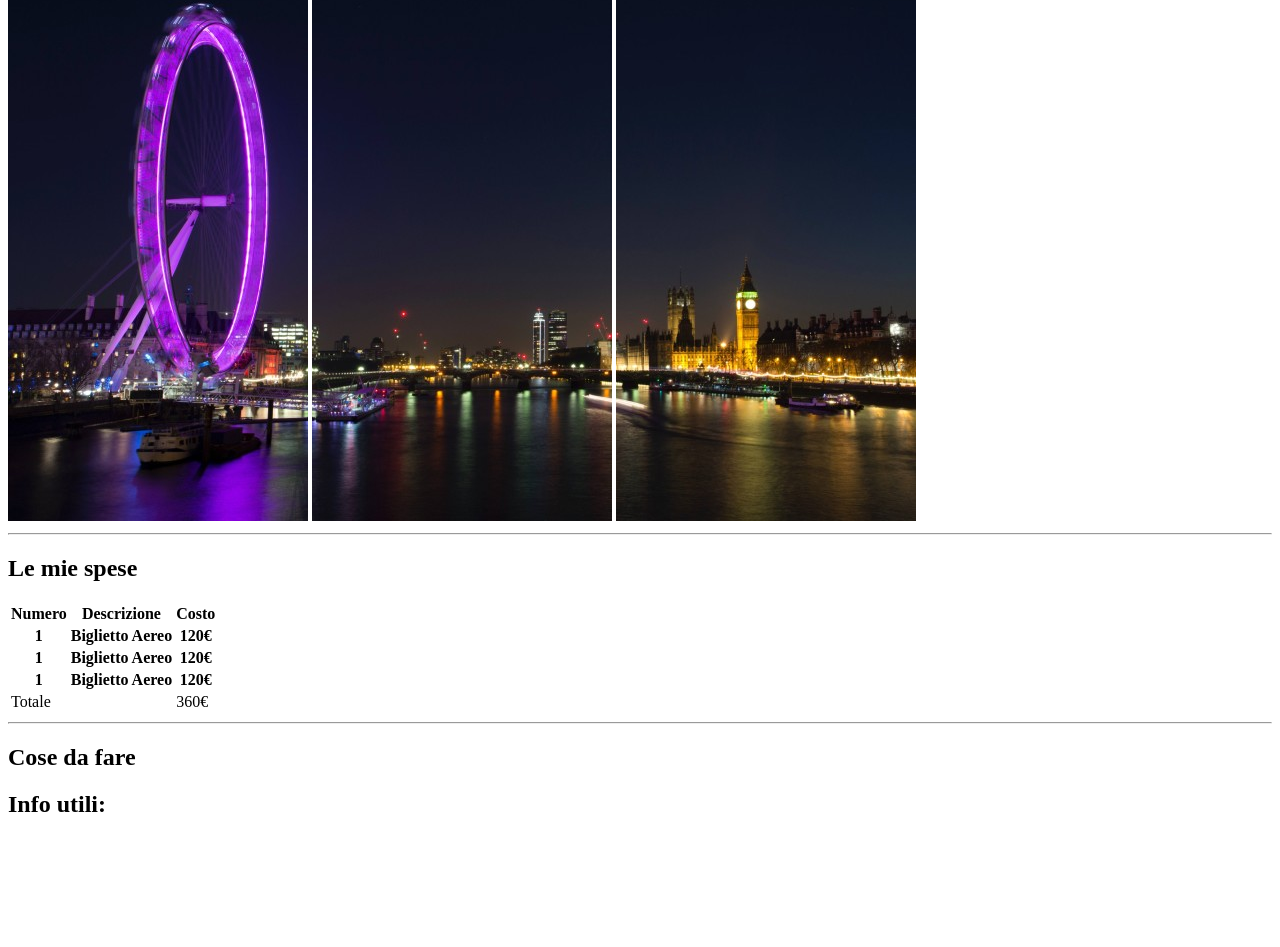
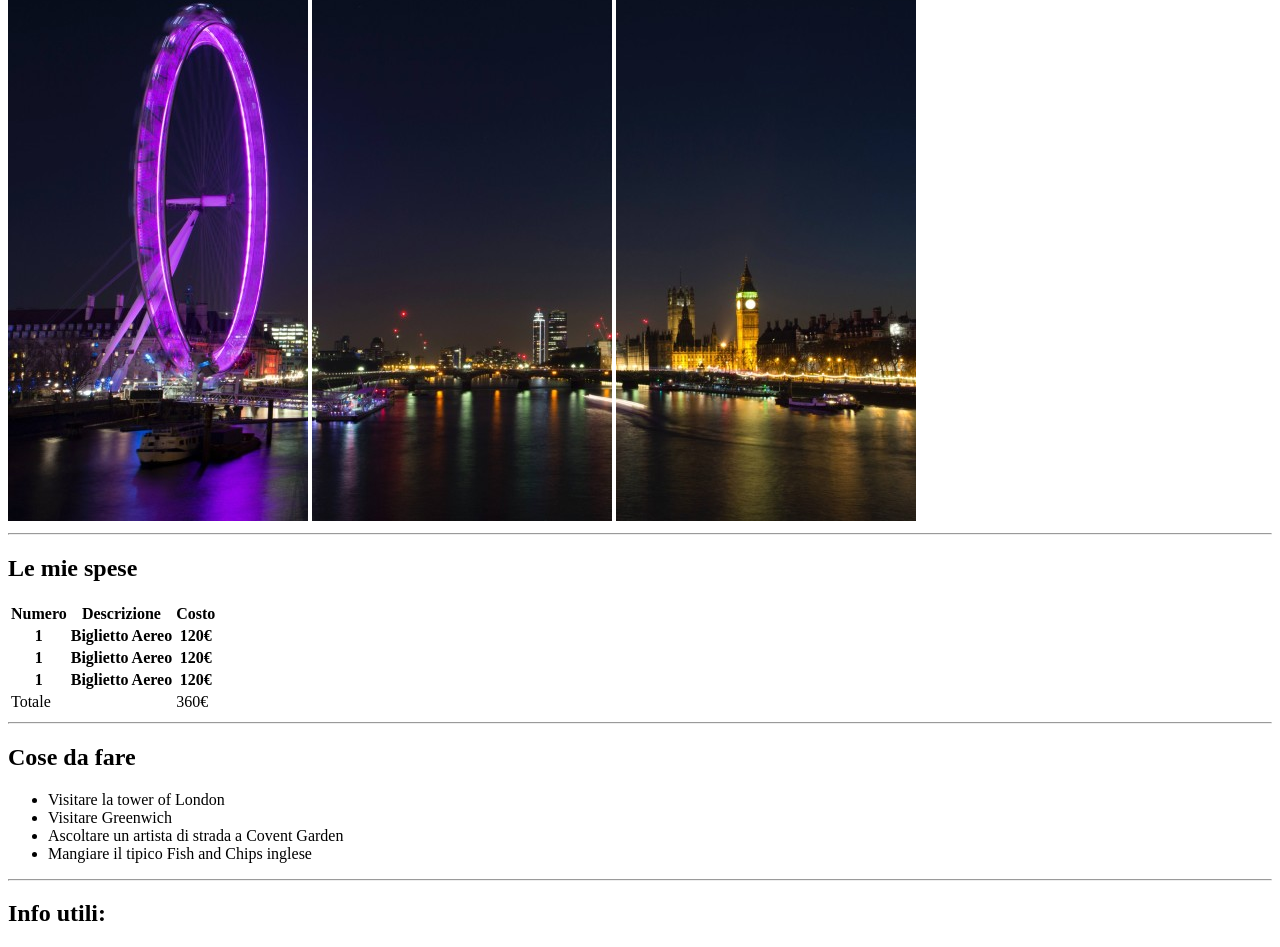
Before and after one commit to GiorgioBelardelli/html-london-trip, a plain HTML site: page index.html in a window 1280 px wide. Shown: the part 159-1106 px from the top of the page. Before the commit the page ends 996 px from the top, so only its background shows below. Drawn offline with Linux system fonts and the light colour scheme.

Commit message:
Completata la sezione "Cose da fare"

```diff
--- a/index.html
+++ b/index.html
@@ -52,6 +52,13 @@
             <!-- sezione cose da fare -->
             <section>
                 <h2>Cose da fare</h2>
+                <ul>
+                    <li>Visitare la tower of London</li>
+                    <li>Visitare Greenwich</li>
+                    <li>Ascoltare un artista di strada a Covent Garden</li>
+                    <li>Mangiare il tipico Fish and Chips inglese</li>
+                </ul>
+                <hr>
             </section>
             <!-- sezione info utili -->
             <section>
```
